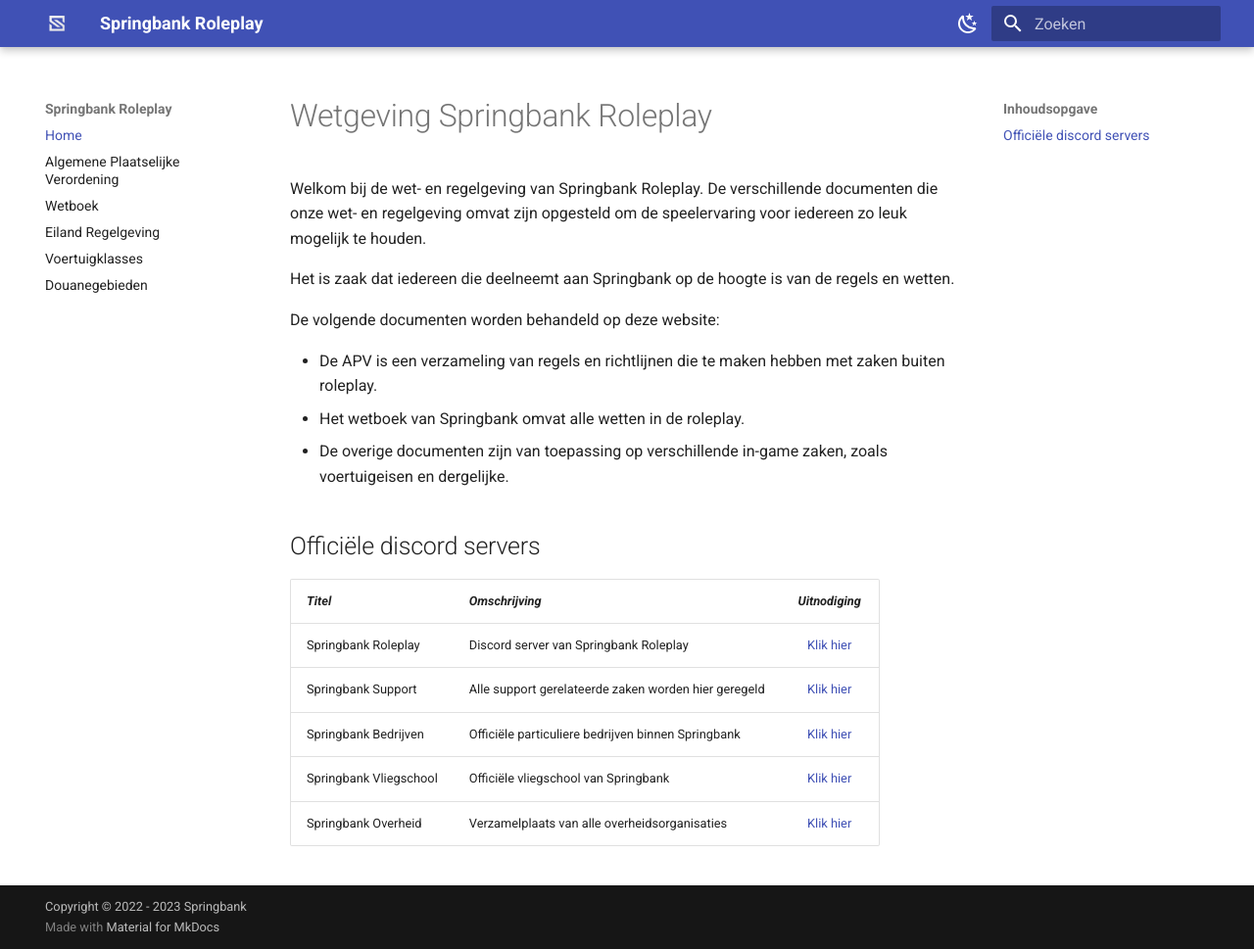
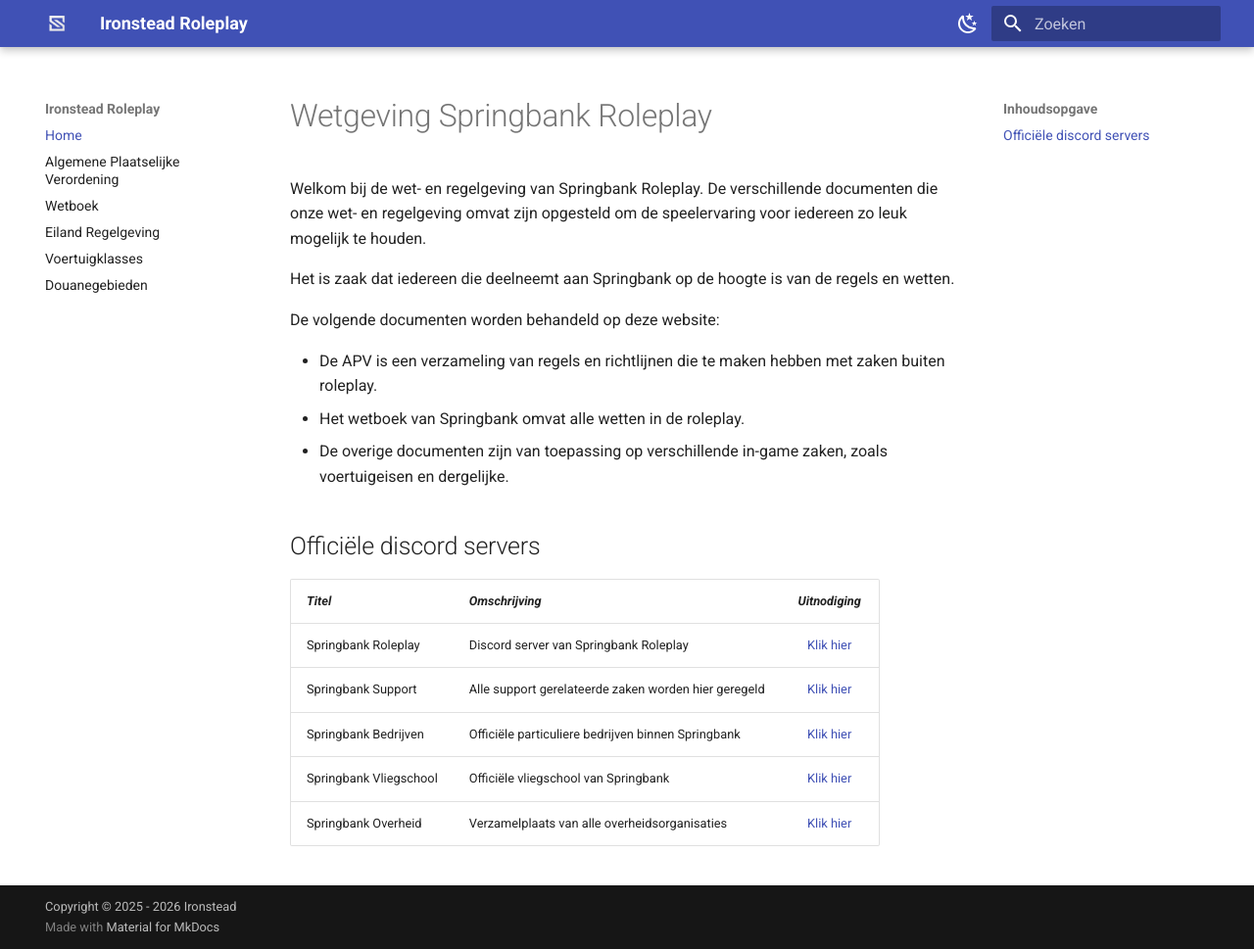
Before and after one commit to ironsteadroleplay/APV, an MkDocs documentation site: the page built from docs/index.md, in a window 1280 px wide and 969 px high. Shown: the whole window at 98% size. Built offline with MkDocs 1.6.1 and Material for MkDocs 9.7.7, drawn with Linux system fonts in a browser that asks for light colours; comment, search, counter and statistics services are not loaded.

Commit message:
Update project details to Ironstead Roleplay

```diff
--- a/mkdocs.yml
+++ b/mkdocs.yml
@@ -1,11 +1,11 @@
 # Project information
-site_name: Springbank Roleplay
-site_url: 'https://wetboek.srp-fivem.nl/'
-site_description: 'Wet en regelgeving van Springbank Roleplay'
-site_author: 'Springbank Roleplay'
+site_name: Ironstead Roleplay
+site_url: 'https://wetboek.irp-fivem.nl/'
+site_description: 'Wet en regelgeving van Ironstead Roleplay'
+site_author: 'Ironstead Roleplay'
 
 # Copyright
-copyright: Copyright &copy; 2022 - 2023 Springbank
+copyright: Copyright &copy; 2025 - 2026 Ironstead
 
 # Congiguration
 theme:
```
